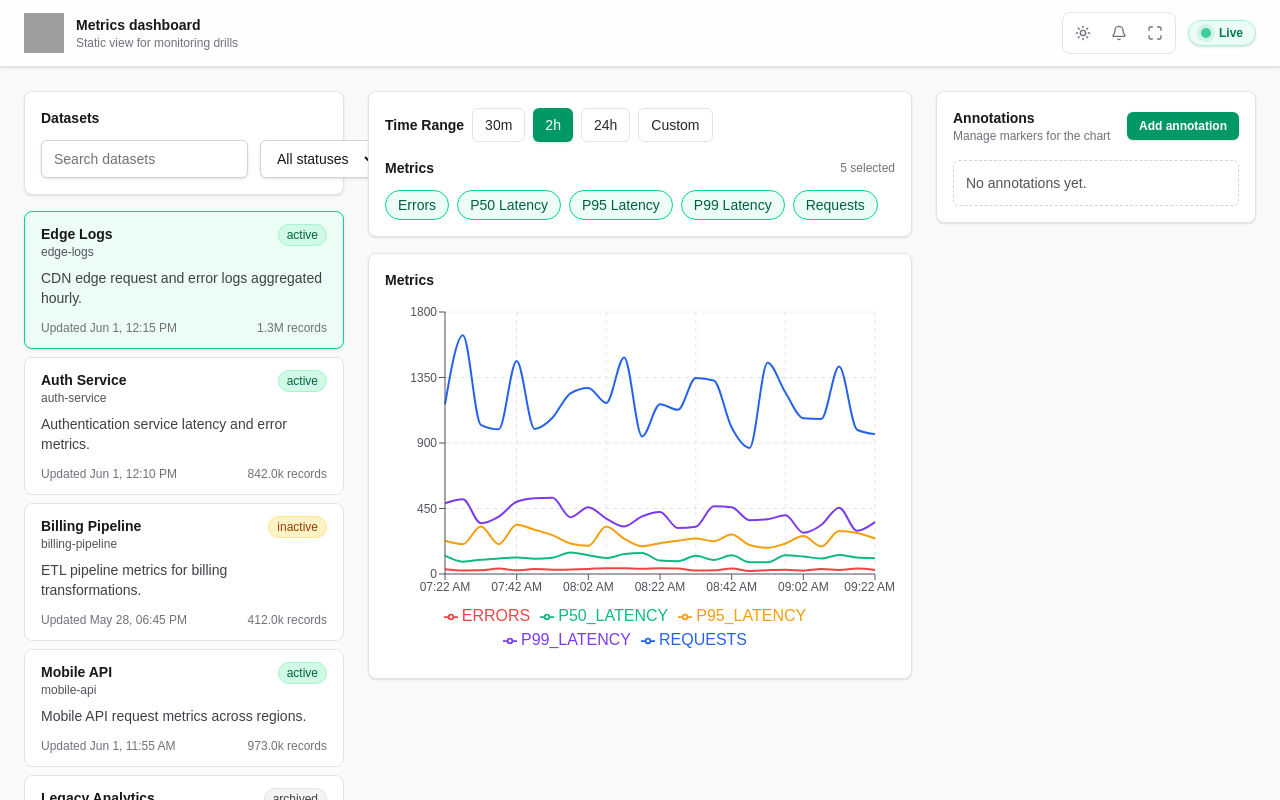
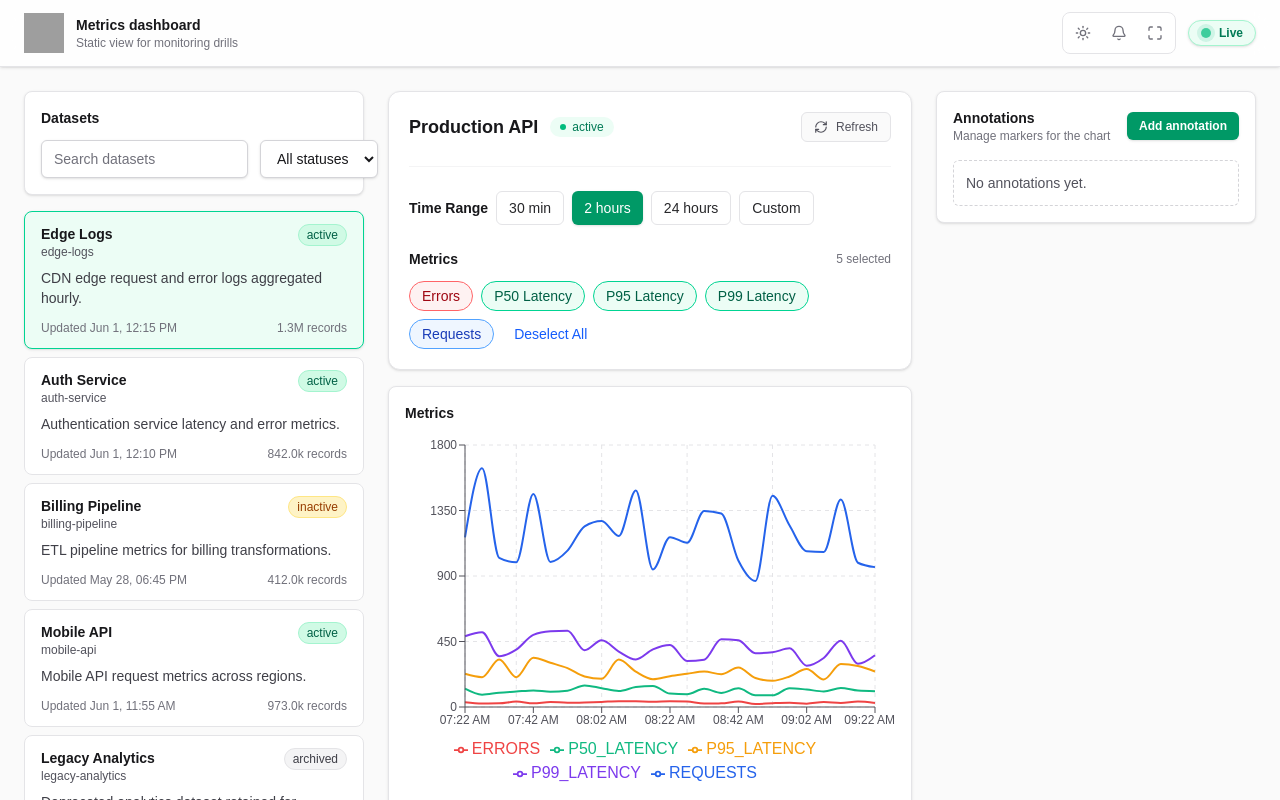
Before and after one commit to mohammadtmohsen/metrics.dashboard, a Next.js app: page / in a window 1280 px wide. Built offline with nearby package versions, Linux system fonts and the light colour scheme; grey boxes are pictures that could not be loaded.

Commit message:
feat: enhance metrics toolbar with refresh functionality and improved time range labels, alongside minor layout adjustments and header width constraint.

```diff
--- a/src/app/page.tsx
+++ b/src/app/page.tsx
@@ -70,7 +70,7 @@ export default function Home(): JSX.Element {
       <div className='flex-1 overflow-y-auto px-4 py-6 md:px-6'>
         <div className='mx-auto flex max-w-[1400px] flex-col gap-6'>
           <main className='flex flex-col gap-6 text-inherit lg:flex-row'>
-            <div className='w-full lg:w-70 xl:w-[320px]'>
+            <div className='w-full lg:w-[340px]'>
               <DatasetBrowser
                 selectedId={effectiveDatasetId}
                 onSelect={handleSelectDataset}
--- a/src/components/layout/HeaderControls.tsx
+++ b/src/components/layout/HeaderControls.tsx
@@ -16,7 +16,7 @@ export function HeaderControls(): JSX.Element {
   }, []);
 
   return (
-    <header className='flex w-full flex-col gap-3 border-b border-zinc-200 bg-white/80 px-4 py-3 text-zinc-900 shadow-sm backdrop-blur-md dark:border-zinc-800 dark:bg-zinc-900/80 dark:text-zinc-100 md:px-6'>
+    <header className='flex w-full flex-col gap-3 border-b border-zinc-200 bg-white/80 px-4 py-3 text-zinc-900 shadow-sm backdrop-blur-md dark:border-zinc-800 dark:bg-zinc-900/80 dark:text-zinc-100 md:px-6 max-w-[1400px] mx-auto'>
       <div className='flex items-center justify-between'>
         {/* Left Side: Title */}
         <div className='flex items-center gap-3'>
--- a/src/components/metrics/MetricsToolbar.tsx
+++ b/src/components/metrics/MetricsToolbar.tsx
@@ -2,6 +2,7 @@
 
 import { JSX, useCallback, useMemo, useState } from 'react';
 import { MetricField } from '@/services/metrics.service';
+import { RefreshCw } from 'lucide-react';
 
 type TimeRangePreset = '30m' | '2h' | '24h' | 'custom';
 
@@ -33,9 +34,9 @@ const presetDefinitions: Array<{
   preset: TimeRangePreset;
   minutes?: number;
 }> = [
-  { label: '30m', preset: '30m', minutes: 30 },
-  { label: '2h', preset: '2h', minutes: 120 },
-  { label: '24h', preset: '24h', minutes: 24 * 60 },
+  { label: '30 min', preset: '30m', minutes: 30 },
+  { label: '2 hours', preset: '2h', minutes: 120 },
+  { label: '24 hours', preset: '24h', minutes: 24 * 60 },
   { label: 'Custom', preset: 'custom' },
 ];
 
@@ -66,6 +67,9 @@ export function MetricsToolbar({
     toInputValue(range.to)
   );
 
+  // Fake refresh loading state for visual effect
+  const [isRefreshing, setIsRefreshing] = useState(false);
+
   const sortedFields = useMemo(
     () => [...availableFields].filter(Boolean).sort(),
     [availableFields]
@@ -93,6 +97,14 @@ export function MetricsToolbar({
     onFieldsChange(next);
   };
 
+  const selectAllFields = () => {
+    if (selectedFields.length === availableFields.length) {
+      onFieldsChange([]);
+    } else {
+      onFieldsChange([...availableFields]);
+    }
+  };
+
   const handleCustomChange = (type: 'from' | 'to', value: string) => {
     const nextFrom = type === 'from' ? value : customFrom;
     const nextTo = type === 'to' ? value : customTo;
@@ -109,13 +121,52 @@ export function MetricsToolbar({
     });
   };
 
+  const handleRefresh = () => {
+    setIsRefreshing(true);
+    // Simulate refresh delay
+    setTimeout(() => setIsRefreshing(false), 800);
+    // In a real app, you would verify/refetch data here
+  };
+
   const isPresetActive = (preset: TimeRangePreset): boolean =>
     range.preset === preset && preset !== 'custom';
 
   return (
-    <div className='flex flex-col gap-4 rounded-lg border border-zinc-200 bg-white p-4 text-zinc-900 shadow-sm dark:border-zinc-800 dark:bg-zinc-900 dark:text-zinc-100'>
+    <div className='flex flex-col gap-6 rounded-xl border border-zinc-200 bg-white p-5 shadow-sm dark:border-zinc-800 dark:bg-zinc-900'>
+      {/* Header Row */}
+      <div className='flex items-center justify-between'>
+        <div className='flex items-center gap-3'>
+          <h2 className='text-lg font-bold text-zinc-900 dark:text-zinc-100'>
+            Production API
+          </h2>
+          <span className='flex items-center gap-1.5 rounded-full bg-emerald-50 px-2.5 py-0.5 text-xs font-medium text-emerald-700 dark:bg-emerald-500/10 dark:text-emerald-400'>
+            <span className='h-1.5 w-1.5 rounded-full bg-emerald-500' />
+            active
+          </span>
+        </div>
+        <button
+          type='button'
+          onClick={handleRefresh}
+          className={`flex items-center gap-2 rounded-md border border-zinc-200 bg-zinc-50 px-3 py-1.5 text-xs font-medium text-zinc-600 transition hover:bg-zinc-100 hover:text-zinc-900 dark:border-zinc-700 dark:bg-zinc-800 dark:text-zinc-300 dark:hover:bg-zinc-700 dark:hover:text-zinc-100 ${
+            isRefreshing ? 'opacity-70' : ''
+          }`}
+        >
+          <RefreshCw
+            className={`h-3.5 w-3.5 ${isRefreshing ? 'animate-spin' : ''}`}
+          />
+          Refresh
+        </button>
+      </div>
+
+      <div className='h-px w-full bg-zinc-100 dark:bg-zinc-800' />
+
+      {/* Constraints Row */}
+      <div className='flex flex-col gap-6'>
+        {/* Time Range */}
         <div className='flex flex-wrap items-center gap-2'>
-        <span className='text-sm font-semibold text-zinc-900 dark:text-zinc-100'>Time Range</span>
+          <span className='text-sm font-semibold text-zinc-900 dark:text-zinc-100'>
+            Time Range
+          </span>
           <div className='flex flex-wrap gap-2'>
             {presetDefinitions.map(({ label, preset, minutes }) => (
               <button
@@ -135,7 +186,7 @@ export function MetricsToolbar({
           </div>
         </div>
 
-      {range.preset === 'custom' ? (
+        {range.preset === 'custom' && (
           <div className='grid grid-cols-1 gap-3 sm:grid-cols-2'>
             <label className='flex flex-col gap-1 text-sm text-zinc-700 dark:text-zinc-300'>
               From
@@ -154,17 +205,22 @@ export function MetricsToolbar({
               <input
                 type='datetime-local'
                 value={customTo}
-              onChange={(event) => handleCustomChange('to', event.target.value)}
+                onChange={(event) =>
+                  handleCustomChange('to', event.target.value)
+                }
                 disabled={disabled}
                 className='rounded-md border border-zinc-300 bg-white px-3 py-2 text-sm text-zinc-900 shadow-sm outline-none transition focus:border-emerald-400 focus:ring-2 focus:ring-emerald-100 disabled:cursor-not-allowed disabled:opacity-60 dark:border-zinc-700 dark:bg-zinc-900 dark:text-zinc-100 dark:focus:border-emerald-400 dark:focus:ring-emerald-900/60'
               />
             </label>
           </div>
-      ) : null}
+        )}
 
+        {/* Metrics */}
         <div className='flex flex-col gap-3'>
           <div className='flex items-center justify-between'>
-          <span className='text-sm font-semibold text-zinc-900 dark:text-zinc-100'>Metrics</span>
+            <span className='text-sm font-semibold text-zinc-900 dark:text-zinc-100'>
+              Metrics
+            </span>
             <span className='text-xs text-zinc-500 dark:text-zinc-400'>
               {selectedFields.length} selected
             </span>
@@ -178,6 +234,24 @@ export function MetricsToolbar({
             <div className='flex flex-wrap gap-2'>
               {sortedFields.map((field) => {
                 const isSelected = selectedFields.includes(field);
+
+                let selectedStyle =
+                  'border-emerald-400 bg-emerald-50 text-emerald-800 dark:border-emerald-400 dark:bg-emerald-500/10 dark:text-emerald-100';
+                let hoverStyle =
+                  'hover:border-emerald-300 hover:text-emerald-700 dark:hover:border-emerald-400 dark:hover:text-emerald-100';
+
+                if (field === 'ERRORS') {
+                  selectedStyle =
+                    'border-red-400 bg-red-50 text-red-800 dark:border-red-400 dark:bg-red-500/10 dark:text-red-100';
+                  hoverStyle =
+                    'hover:border-red-300 hover:text-red-700 dark:hover:border-red-400 dark:hover:text-red-100';
+                } else if (field === 'REQUESTS') {
+                  selectedStyle =
+                    'border-blue-400 bg-blue-50 text-blue-800 dark:border-blue-400 dark:bg-blue-500/10 dark:text-blue-100';
+                  hoverStyle =
+                    'hover:border-blue-300 hover:text-blue-700 dark:hover:border-blue-400 dark:hover:text-blue-100';
+                }
+
                 return (
                   <button
                     key={field}
@@ -186,16 +260,26 @@ export function MetricsToolbar({
                     onClick={() => toggleField(field)}
                     className={`rounded-full border px-3 py-1 text-sm font-medium transition ${
                       isSelected
-                      ? 'border-emerald-400 bg-emerald-50 text-emerald-800 dark:border-emerald-400 dark:bg-emerald-500/10 dark:text-emerald-100'
-                      : 'border-zinc-200 bg-white text-zinc-800 hover:border-emerald-300 hover:text-emerald-700 dark:border-zinc-700 dark:bg-zinc-900 dark:text-zinc-100 dark:hover:border-emerald-400 dark:hover:text-emerald-100'
+                        ? selectedStyle
+                        : `border-zinc-200 bg-white text-zinc-800 dark:border-zinc-700 dark:bg-zinc-900 dark:text-zinc-100 ${hoverStyle}`
                     } ${disabled ? 'cursor-not-allowed opacity-60' : ''}`}
                   >
                     {fieldLabels[field] ?? field}
                   </button>
                 );
               })}
+              <button
+                type='button'
+                onClick={selectAllFields}
+                className='rounded-full px-3 py-1 text-sm font-medium text-blue-600 hover:bg-blue-50 dark:text-blue-400 dark:hover:bg-blue-500/10'
+              >
+                {selectedFields.length === availableFields.length
+                  ? 'Deselect All'
+                  : 'Select All'}
+              </button>
             </div>
           )}
+        </div>
       </div>
     </div>
   );
```
Lines whose indentation alone changed are shown as unchanged.
